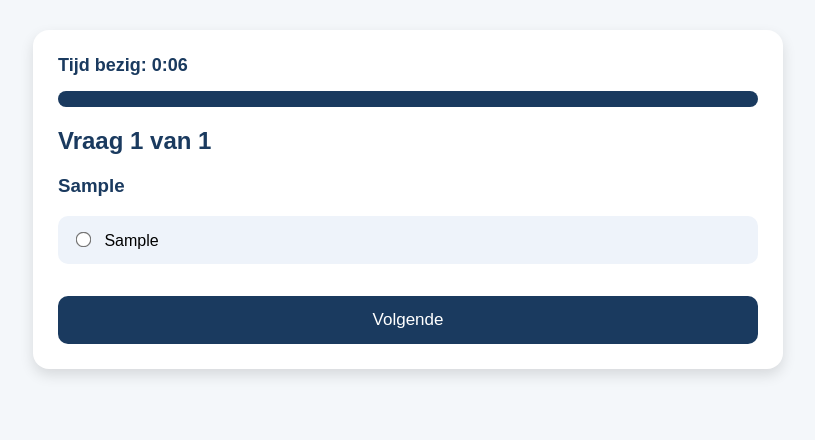
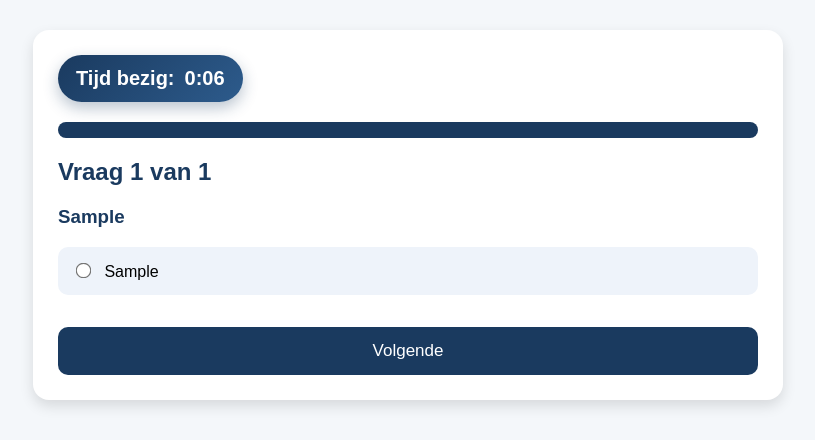
Before and after one commit to KaspermetdeK/quiz-masters, a PHP site: page /quizspelen.php?id=1 in a window 1280 px wide. Shown: the part 95-535 px from the top of the page, without its empty margins (232-1047 px from the left). Run offline with PHP 8.4, Linux system fonts and the light colour scheme; tables that the repository leaves empty hold one stand-in row (values such as "Sample post").

Commit message:
Add files via upload

```diff
--- a/quizspelen.php
+++ b/quizspelen.php
@@ -261,10 +261,18 @@ if ($_SERVER["REQUEST_METHOD"] === "POST") {
         }
 
         .time-spent {
-            font-size: 18px;
+            display: inline-flex;
+            align-items: center;
+            gap: 10px;
+            background: linear-gradient(135deg, #1A3A5F, #2D5B8C);
+            color: white;
+            padding: 12px 18px;
+            border-radius: 50px;
+            font-size: 20px;
             font-weight: bold;
-            color: #1A3A5F;
-            margin-bottom: 15px;
+            box-shadow: 0 6px 15px rgba(26, 58, 95, 0.3);
+            margin-bottom: 20px;
+            transition: transform 0.2s ease;
         }
 
         .progress-wrapper {
@@ -370,6 +378,12 @@ if ($_SERVER["REQUEST_METHOD"] === "POST") {
             document.getElementById("timeSpent").textContent =
                 Math.floor(timeSpent / 60) + ":" + String(timeSpent % 60).padStart(2, "0");
         }, 1000);
+        window.addEventListener("beforeunload", function () {
+            if (!quizBezig) {
+                document.cookie = "quiz_time=0; expires=Thu, 01 Jan 1970 00:00:00 UTC; path=/;";
+                document.cookie = "quiz_score=0; expires=Thu, 01 Jan 1970 00:00:00 UTC; path=/;";
+            }
+        });
     </script>
 </body>
 
```
